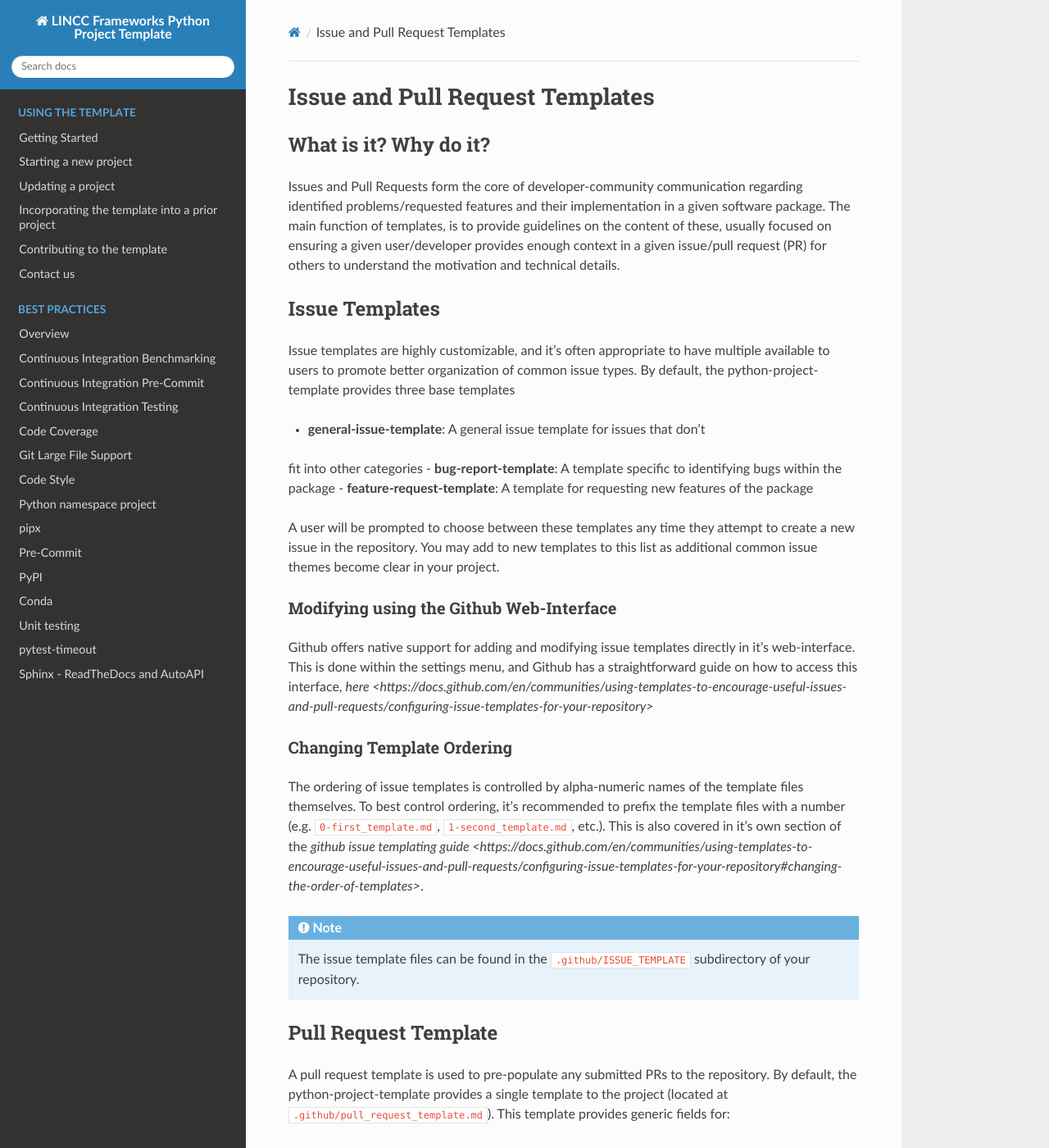
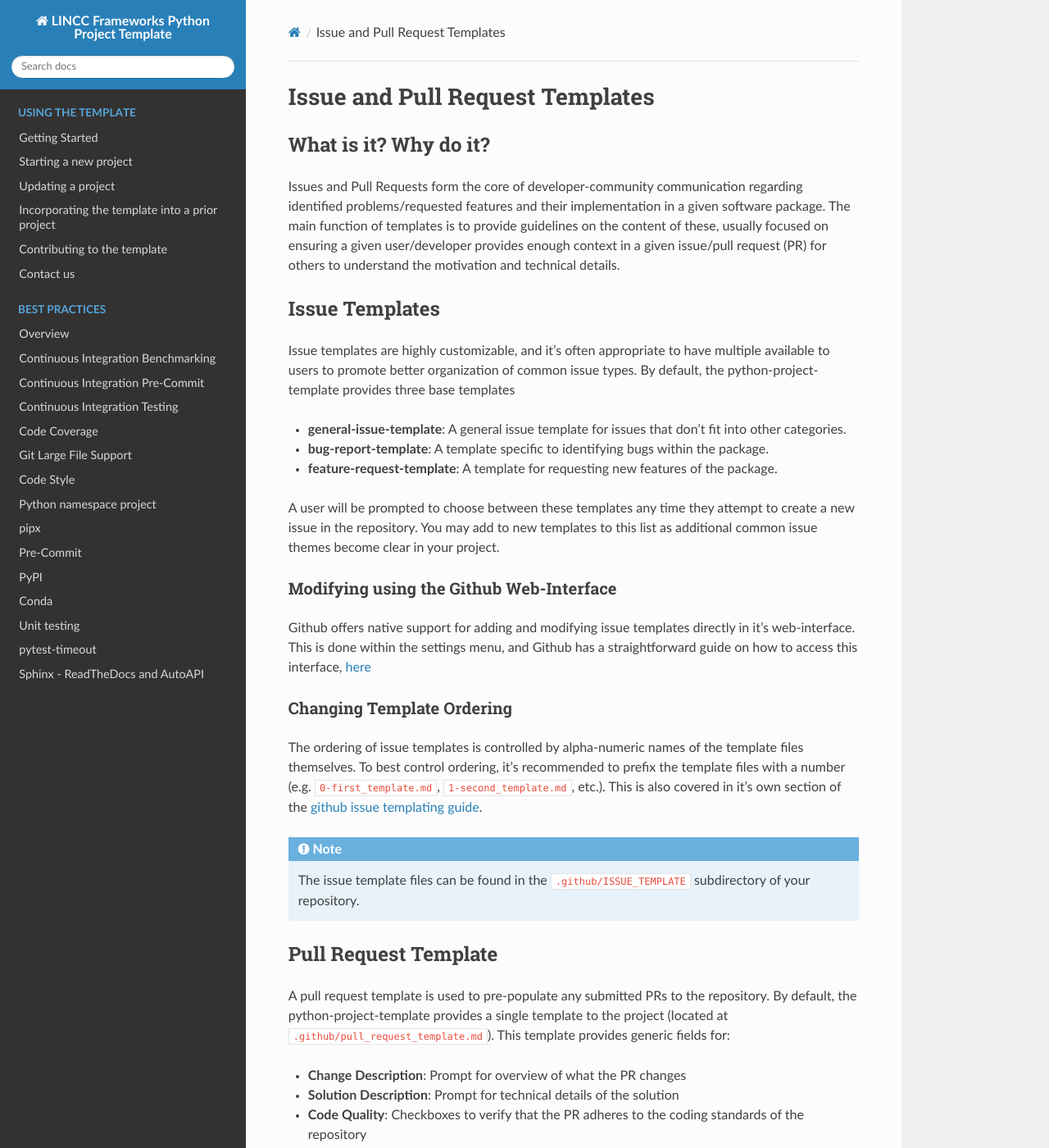
Before and after one commit to lincc-frameworks/python-project-template, a Sphinx documentation site: the page built from docs/practices/issue_pr_templating.rst, in a window 1280 px wide and 1400 px high. Shown: the whole window at 82% size. Built offline with Sphinx 7.4.7 and the Read the Docs theme 2.0.0, drawn with Linux system fonts in a browser that asks for light colours; pages that are not in the unit, such as notebooks, are missing from menus; the version number could not be read and is left out; some of the changed text lies outside the part shown.

Commit message:
doc tweaks

```diff
--- a/docs/index.rst
+++ b/docs/index.rst
@@ -36,6 +36,7 @@
    practices/ci_testing
    practices/code_coverage
    practices/git-lfs
+   pracices/issue_pr_templating
    practices/linting
    practices/namespace_project
    practices/pipx
--- a/docs/practices/issue_pr_templating.rst
+++ b/docs/practices/issue_pr_templating.rst
@@ -6,7 +6,7 @@
 
 Issues and Pull Requests form the core of developer-community communication
 regarding identified problems/requested features and their implementation in
-a given software package. The main function of templates, is to provide
+a given software package. The main function of templates is to provide
 guidelines on the content of these, usually focused on ensuring a given
 user/developer provides enough context in a given issue/pull request (PR) for
 others to understand the motivation and technical details.
@@ -18,12 +18,9 @@
 multiple available to users to promote better organization of common issue
 types. By default, the python-project-template provides three base templates
 
-- **general-issue-template**: A general issue template for issues that don't
-fit into other categories
-- **bug-report-template**: A template specific to identifying bugs within the
-package
-- **feature-request-template**: A template for requesting new features of the
-package
+* **general-issue-template**: A general issue template for issues that don't fit into other categories.
+* **bug-report-template**: A template specific to identifying bugs within the package.
+* **feature-request-template**: A template for requesting new features of the package.
 
 A user will be prompted to choose between these templates any time they attempt
 to create a new issue in the repository. You may add to new templates to this
@@ -34,7 +31,7 @@
 Github offers native support for adding and modifying issue templates directly
 in it's web-interface. This is done within the settings menu, and Github has a
 straightforward guide on how to access this interface,
-`here <https://docs.github.com/en/communities/using-templates-to-encourage-useful-issues-and-pull-requests/configuring-issue-templates-for-your-repository>`
+`here <https://docs.github.com/en/communities/using-templates-to-encourage-useful-issues-and-pull-requests/configuring-issue-templates-for-your-repository>`_
 
 Changing Template Ordering
 ...............................................................................
@@ -42,7 +39,7 @@
 template files themselves. To best control ordering, it's recommended to prefix
 the template files with a number (e.g. ``0-first_template.md``,
 ``1-second_template.md``, etc.). This is also covered in it's own section of
-the `github issue templating guide <https://docs.github.com/en/communities/using-templates-to-encourage-useful-issues-and-pull-requests/configuring-issue-templates-for-your-repository#changing-the-order-of-templates>`.
+the `github issue templating guide <https://docs.github.com/en/communities/using-templates-to-encourage-useful-issues-and-pull-requests/configuring-issue-templates-for-your-repository#changing-the-order-of-templates>`_.
 
 .. note::
     The issue template files can be found in the ``.github/ISSUE_TEMPLATE``
@@ -56,10 +53,9 @@
 to the project (located at ``.github/pull_request_template.md``). This template
 provides generic fields for:
 
-- **Change Description**: Prompt for overview of what the PR changes
-- **Solution Description**: Prompt for technical details of the solution
-- **Code Quality**: Checkboxes to verify that the PR adheres to the coding
-standards of the repository
+* **Change Description**: Prompt for overview of what the PR changes
+* **Solution Description**: Prompt for technical details of the solution
+* **Code Quality**: Checkboxes to verify that the PR adheres to the coding standards of the repository
 
 As well as a set of additional project and issue-specific fields. This template
 only serves as an initial framework, and you should feel free to modify this as
```
